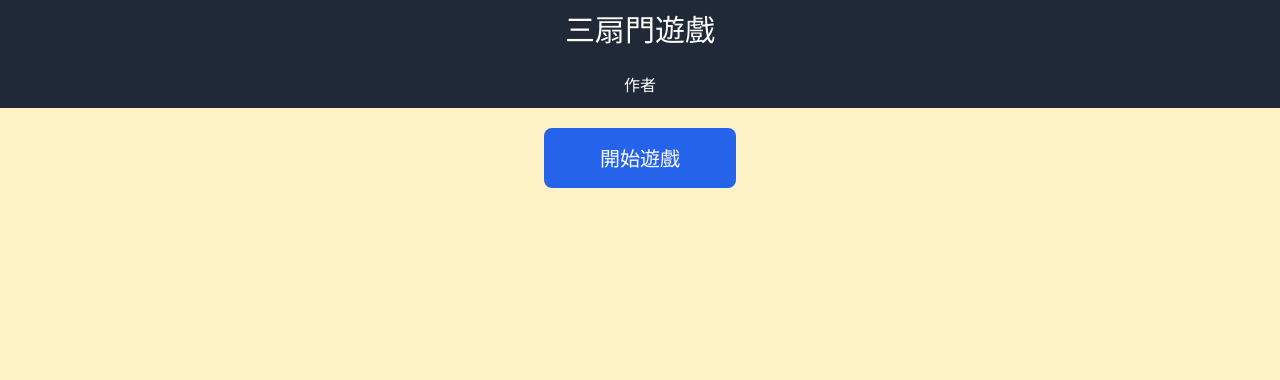
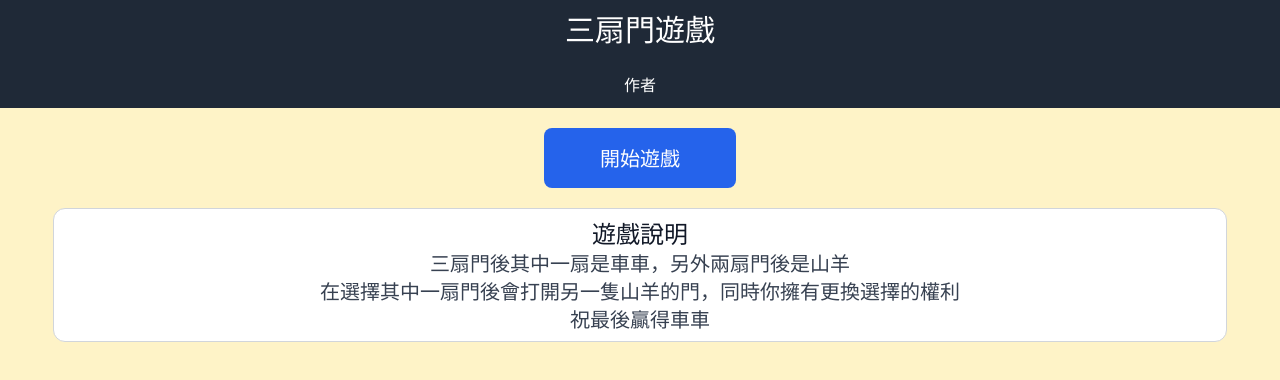
Before and after one commit to connectshark/monty-hall-game, a Vue app: page / in a window 1280 px wide. Shown: the top 380 px of the page. Built offline with nearby package versions, Linux system fonts and the light colour scheme.

Commit message:
新增說明與修正兩隻山羊

```diff
--- a/src/components/door.vue
+++ b/src/components/door.vue
@@ -98,5 +98,6 @@ export default {
   background-image: url('../assets/img/car.png');
 }
 .empty{
+  background-image: url('../assets/img/goat.png');
 }
 </style>
--- a/src/index.css
+++ b/src/index.css
@@ -3,5 +3,5 @@
 @tailwind utilities;
 
 .btn{
-  @apply text-white transition w-40 p-5 rounded-md cursor-pointer hover:opacity-90 mx-auto text-lg md:text-xl
+  @apply text-white transition w-40 p-3 rounded-md cursor-pointer hover:opacity-90 mx-auto text-lg md:text-xl
 }
--- a/src/views/home.vue
+++ b/src/views/home.vue
@@ -1,6 +1,12 @@
 <template>
 <div class=" py-5">
   <router-link to="/game" class="bg-blue-600 text-white hover:opacity-90 p-4 block w-48 rounded-lg mx-auto text-xl">開始遊戲</router-link>
+</div>
+<div class="bg-white w-11/12 mx-auto p-2 border border-gray-300 rounded-xl">
+  <h2 class=" text-2xl text-gray-900">遊戲說明</h2>
+  <p class=" text-xl text-gray-700">三扇門後其中一扇是車車，另外兩扇門後是山羊</p>
+  <p class=" text-xl text-gray-700">在選擇其中一扇門後會打開另一隻山羊的門，同時你擁有更換選擇的權利</p>
+  <p class=" text-xl text-gray-700">祝最後贏得車車</p>
 </div>
 </template>
 
@@ -10,9 +16,6 @@ export default {
   setup () {
     const store = useStore()
     store.commit('shuffle')
-    return {
-
-    }
   }
 }
 </script>
```
